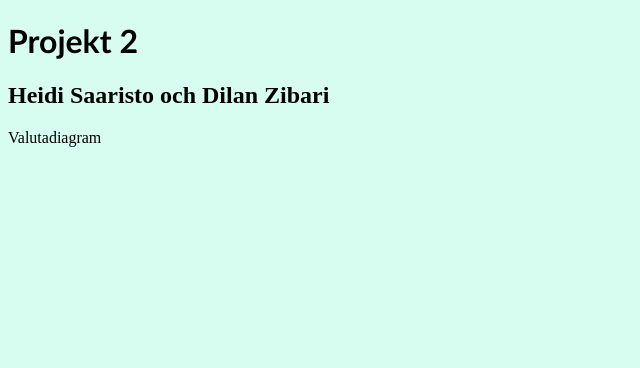
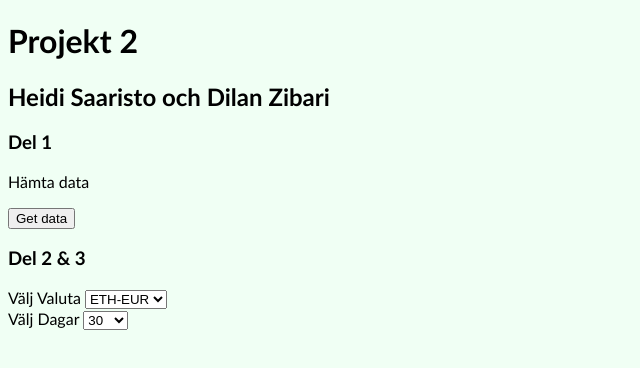
Before and after one commit to fw-teaching/vai21-projekt-2-dilanheidi, a plain HTML site: page index.html in a window 1280 px wide. Shown: the whole page, without its empty margins (0-640 px from the left). Drawn offline with nearby package versions, Linux system fonts and the light colour scheme.

Commit message:
för över nya index filen

```diff
--- a/index.html
+++ b/index.html
@@ -8,19 +8,50 @@
 
     <!-- d3.v5 rekommenderas i projekt2 eftersom events i d3.v6 är nya och inte så bra dokumenterade. -->
     <!-- <script src="https://d3js.org/d3.v6.js" defer></script> -->
-    <script src="https://d3js.org/d3.v5.js" defer></script>
-    <script src="js/script.js" defer></script>
+    <script src="https://d3js.org/d3.v5.min.js" defer></script>
+    <script src="https://code.jquery.com/jquery-3.2.1.min.js"></script>
+
+    <link rel="stylesheet" type="text/css" href="./style.css" media="screen" />
+    <script src="js/script.js"></script>
 
     <title>Projekt 2</title>
+
 </head>
 
-<body style="background-color: rgba(185, 252, 230, 0.568);">
-    <h1 style="font-family: 'Gill Sans', 'Gill Sans MT', Calibri, 'Trebuchet MS', sans-serif;">Projekt 2</h1>
+<body>
+    <h1>Projekt 2</h1>
     <h2>Heidi Saaristo och Dilan Zibari</h2>
-    <div>
-        <p>Valutadiagram</p>
+
+    <h3>Del 1</h3>
+    <div class="container">
+        <p>Hämta data</p>
+        <input type="button" value="Get data" onclick="buttonClick()">
     </div>
+    <h3>Del 2 & 3</h3>
+    <div class="container">
+        <div class="dropdown">
+            <form name="change_currency">
+                <label for="currency">Välj Valuta</label>
+                <select name="currency" id="curr" onchange="changeCurrency(this.value)">
+                <option value="ETH-EUR">ETH-EUR</option>
+                <option value="BNT-EUR">BNT-EUR</option>
+                <option value="BTC-EUR">BTC-EUR</option>
+            </select>
+            </form>
+        </div>
+        <div class="dropdown">
+            <form name="change_time">
+                <label for="time">Välj Dagar</label>
+                <select name="days" id="days" onchange="changeDays(this.value)">
+                <option value="30">30</option>
+                <option value="60">60</option>
+                <option value="180">180</option>
+            </select>
+            </form>
+        </div>
+    <div id="chart">
 
 </body>
 
+
 </html>
```
